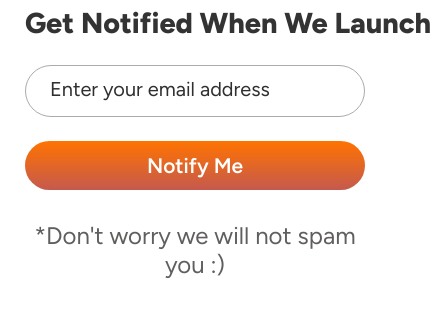
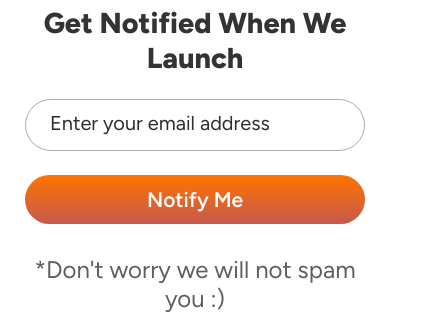
Before and after one commit to nitin0002/Pottli, a plain HTML site: page index.html in a window 390 px wide. Shown: the part 248-577 px from the top of the page, 431 px wide, since content can reach past the window. Drawn offline with Linux system fonts and the light colour scheme.

Commit message:
Remove unnecessary whitespace and enhance responsive design for smaller screens

```diff
--- a/style.css
+++ b/style.css
@@ -11,7 +11,6 @@ body {
   min-height: 100vh;
   overflow-x: hidden;
   font-family: "Figtree", sans-serif;
-  overflow: hidden;
 }
 
 .container {
@@ -216,7 +215,13 @@ input[type="email"] {
   display: none;
 }
 
-/* Responsive Design */
+@media (max-width: 500px){
+
+  .small_h{
+    text-wrap: auto;
+  }
+}
+
 @media (min-width: 900px) and (max-width: 1200px) {
   .content_rights {
     width: 73vw;
```
Also changed, not shown: index.html (+0 -1 lines).
